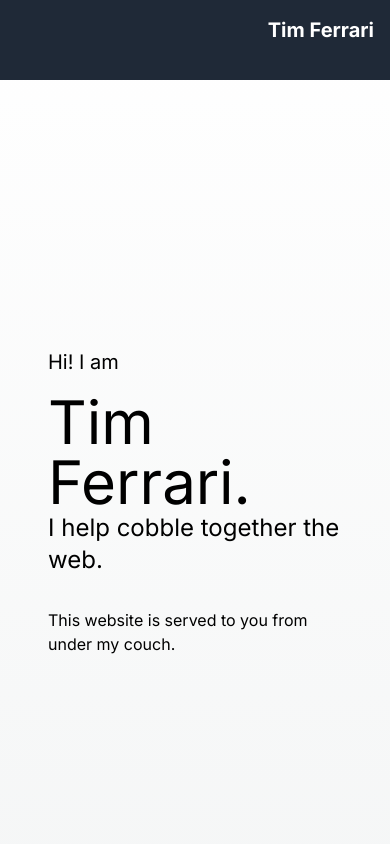
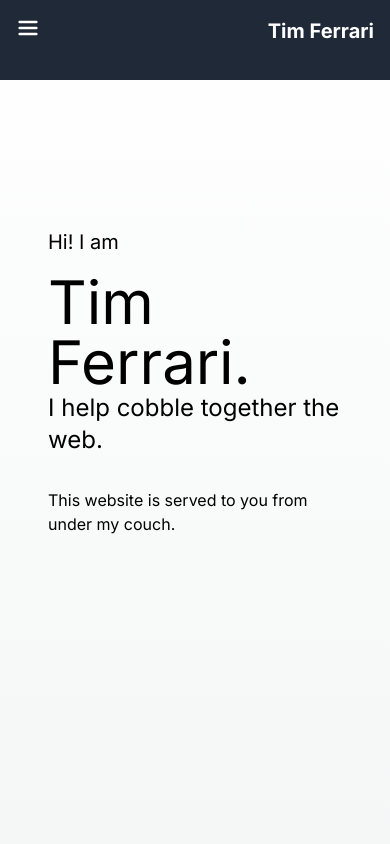
Before and after one commit to yunggarlic/new_personal, a Next.js app: page / in a window 390 px wide. Shown: the top 844 px of the page. Built offline with nearby package versions, Linux system fonts and the light colour scheme; no server answers.

Commit message:
update hamburger

```diff
--- a/src/components/Navbar.tsx
+++ b/src/components/Navbar.tsx
@@ -1,4 +1,4 @@
-import React, { useState, useEffect } from 'react';
+import React, { useState, useEffect } from "react";
 
 const Navbar: React.FC = () => {
   const [isHidden, setIsHidden] = useState(false);
@@ -21,10 +21,10 @@ const Navbar: React.FC = () => {
   };
 
   useEffect(() => {
-    window.addEventListener('scroll', handleScroll);
+    window.addEventListener("scroll", handleScroll);
 
     return () => {
-      window.removeEventListener('scroll', handleScroll);
+      window.removeEventListener("scroll", handleScroll);
     };
   }, [prevScrollPosition]);
 
@@ -35,7 +35,7 @@ const Navbar: React.FC = () => {
   return (
     <nav
       className={`bg-gray-800 max-h-20 left-0 py-4 px-4 md:px-8 z-50 transform transition-transform duration-300 ${
-        isHidden ? '-translate-y-full fixed top-0 w-full' : 'fixed top-0 w-full'
+        isHidden ? "-translate-y-full fixed top-0 w-full" : "fixed top-0 w-full"
       }`}
     >
       <div className="container mx-auto">
@@ -51,12 +51,23 @@ const Navbar: React.FC = () => {
               className="text-white hover:text-gray-300 focus:outline-none"
               onClick={toggleMobileMenu}
             >
-              <i className="fas fa-bars"></i>
+              <svg
+                xmlns="http://www.w3.org/2000/svg"
+                viewBox="0 0 20 20"
+                fill="currentColor"
+                className="w-6 h-6"
+              >
+                <path
+                  fillRule="evenodd"
+                  d="M3 4h14a1 1 0 0 1 0 2H3a1 1 0 0 1 0-2zm0 5h14a1 1 0 1 1 0 2H3a1 1 0 1 1 0-2zm0 5h14a1 1 0 1 1 0 2H3a1 1 0 1 1 0-2z"
+                  clipRule="evenodd"
+                />
+              </svg>
             </button>
           </div>
           <div
             className={`${
-              mobileMenuOpen ? 'block' : 'hidden'
+              mobileMenuOpen ? "block" : "hidden"
             } absolute top-full left-0 w-full bg-gray-800 md:static md:bg-transparent md:flex space-x-4 mt-2 md:mt-0`}
           >
             <a
--- a/src/styles/globals.css
+++ b/src/styles/globals.css
@@ -64,8 +64,11 @@ nav{
   height: var(--nav-height);
 }
 
-main{
-  padding-top: var(--nav-height);
+/* main{} */
+
+.hero{
+  margin-bottom: var(--nav-height);
+  height: calc(100vh - var(--nav-height));
 }
 
 a {
```
